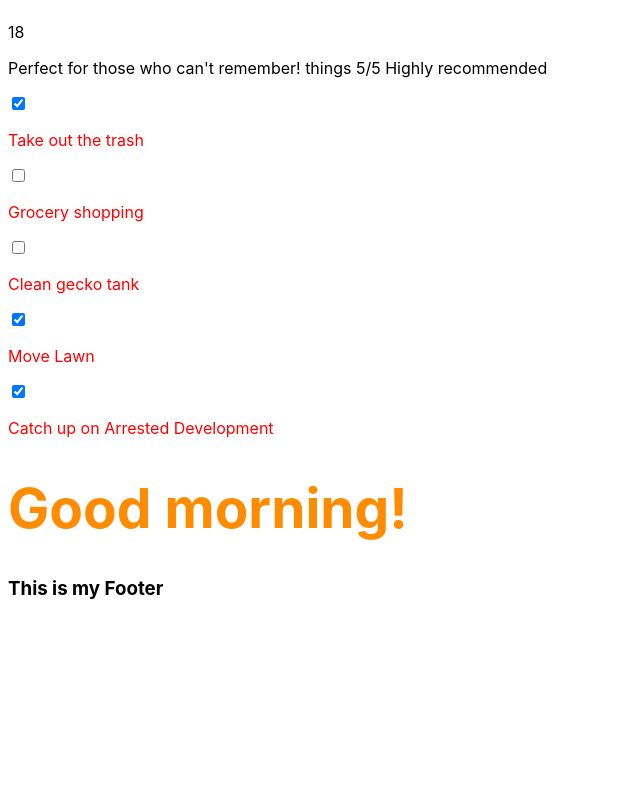
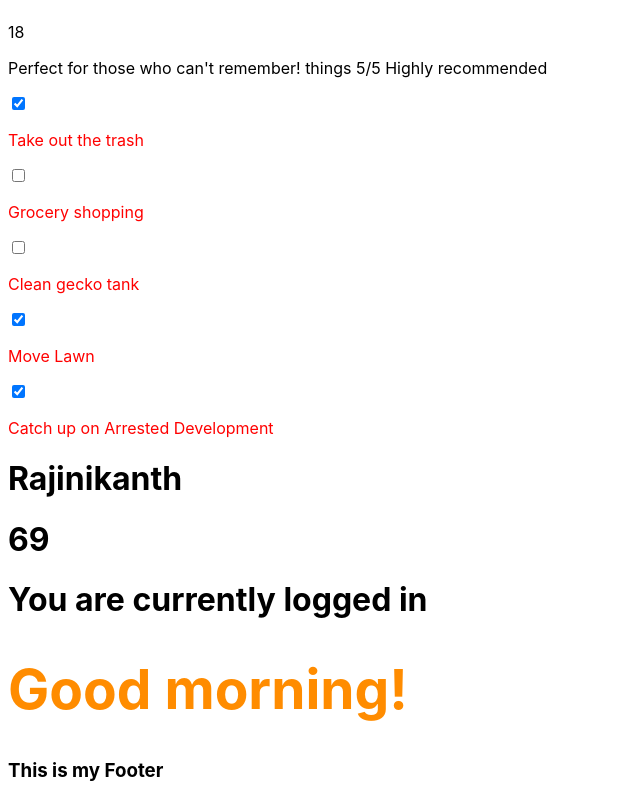
Before and after one commit to ranjitatvu/todoreact, a React (Create React App) app: page / in a window 1280 px wide. Shown: the part 3952-4752 px from the top of the page, without its empty margins (0-640 px from the left). Before the commit the page ends 4571 px from the top, so only its background shows below. Built offline with nearby package versions, Linux system fonts and the light colour scheme.

Commit message:
latest changes

```diff
--- /dev/null
+++ b/src/components/LoggedIn.js
@@ -0,0 +1,30 @@
+import React from 'react'
+
+class LoggedIn extends React.Component{
+
+    constructor(){
+        super()
+            this.state={
+                    isLoggedIn:true
+            }
+
+    }
+
+    render(){
+        let LogIn
+            if(this.state.isLoggedIn === true){
+                     LogIn='in'
+            }
+            else{LogIn='out'}
+
+        return(
+            <div>
+
+        <h1>You are currently logged {LogIn}</h1>
+
+            </div>
+        )
+    }
+}
+
+export default LoggedIn
--- a/src/components/MainContent.js
+++ b/src/components/MainContent.js
@@ -8,7 +8,13 @@ import vschoolProducts from '../vschoolProducts'
 import ProductList from './ProductList'
 import todoData from '../todoData'
 
+import StateCompo from './StateCompo'
+import LoggedIn from "./LoggedIn"
+
+
 class MainContent extends React.Component{
+
+
     render(){
 
         const productComponents = vschoolProducts.map(product =>
@@ -49,7 +55,6 @@ class MainContent extends React.Component{
             <div>
             <p>This is main content</p>
 
-
             <div>
         <div>{contactComponents}</div>
 
@@ -58,6 +63,8 @@ class MainContent extends React.Component{
         <div>{productComponents}</div>
 
         <div>{todoDataComponents}</div>
+        <StateCompo />
+        <LoggedIn />
 
             </div>
             <h1 style={styles}>Good {timeOfDay}!</h1>
--- /dev/null
+++ b/src/components/StateCompo.js
@@ -0,0 +1,25 @@
+import React from 'react'
+
+class StateCompo extends React.Component{
+    constructor(){
+        super()
+        this.state={
+
+            name:"Rajinikanth",
+            age:69
+        }
+    }
+
+render(){
+    return(
+
+        <div>
+            <h1>{this.state.name}</h1>
+            <h1>{this.state.age}</h1>
+        </div>
+
+    )
+}
+}
+
+export default StateCompo
```
